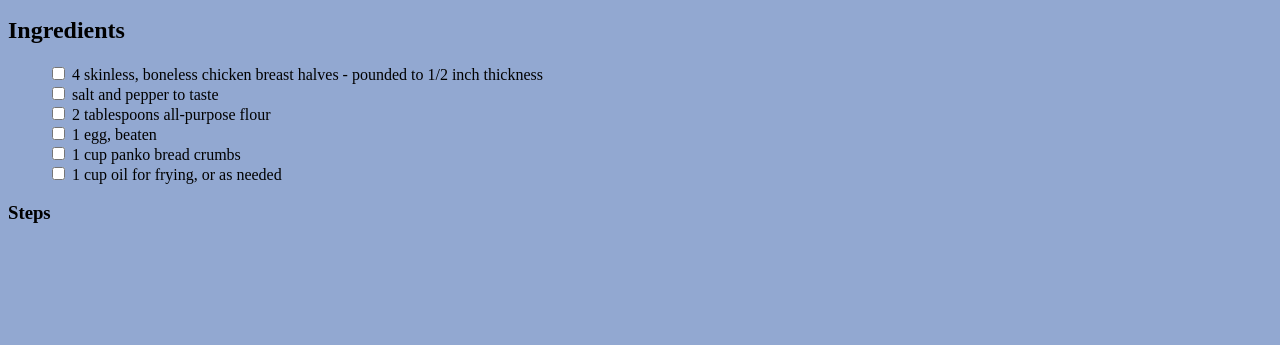
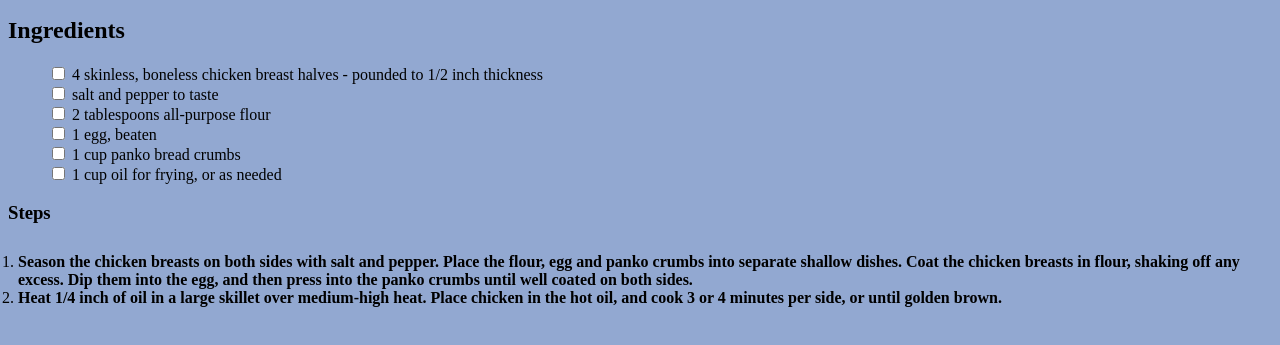
Before and after one commit to lofiscript/odin-recipes, a plain HTML site: page recipes/katsu.html in a window 1280 px wide. Shown: the part 439-784 px from the top of the page. Drawn offline with Linux system fonts and the light colour scheme.

Commit message:
Update CSS

```diff
--- a/recipes/katsu.html
+++ b/recipes/katsu.html
@@ -24,5 +24,10 @@
     <h3>
         Steps
     </h3>
+    <ol>
+        <li><strong>
+            Season the chicken breasts on both sides with salt and pepper. Place the flour, egg and panko crumbs into separate shallow dishes. Coat the chicken breasts in flour, shaking off any excess. Dip them into the egg, and then press into the panko crumbs until well coated on both sides.</li></strong>
+        <li><strong>Heat 1/4 inch of oil in a large skillet over medium-high heat. Place chicken in the hot oil, and cook 3 or 4 minutes per side, or until golden brown.</strong></li>
+    </ol>
 </body>
 </html>
--- a/styles.css
+++ b/styles.css
@@ -7,3 +7,12 @@ ul {
 
 body {background-color: #92a8d1 ;
 }
+
+ol {
+    padding: 10px;
+    margin-bottom: 50px;
+}
+
+img {
+    box-shadow: 5px 5px 5px;
+}
```
